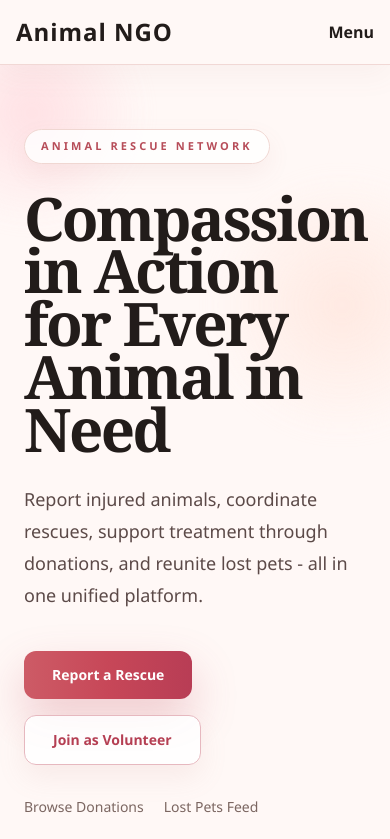
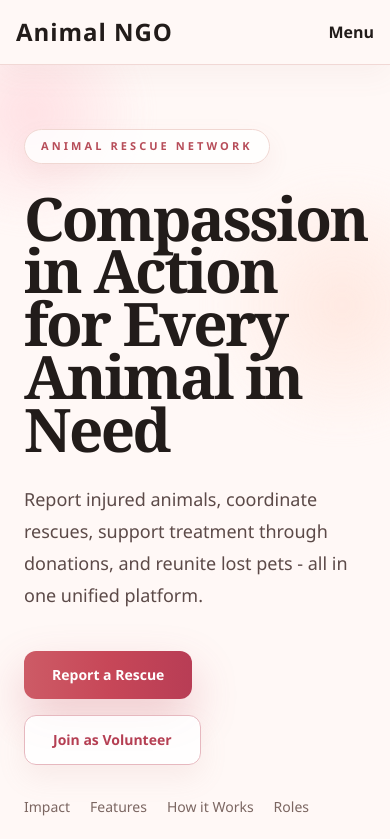
Before and after one commit to NNIIKKKKII/Animal_NGO_Project, a React (Vite) app in the folder animal-ngo-frontend/: page / in a window 390 px wide. Shown: the top 839 px of the page. Built offline with nearby package versions, Linux system fonts and the light colour scheme; no server answers.

Commit message:
add smooth scroll to the landing page

```diff
--- a/animal-ngo-frontend/src/index.css
+++ b/animal-ngo-frontend/src/index.css
@@ -2,6 +2,12 @@
 
 html {
   scroll-behavior: smooth;
+}
+
+@media (prefers-reduced-motion: reduce) {
+  html {
+    scroll-behavior: auto;
+  }
 }
 
 body {
@@ -370,6 +376,10 @@ body {
     linear-gradient(180deg, rgba(255, 248, 246, 0) 0%, rgba(255, 238, 240, 0.9) 28%, rgba(255, 248, 246, 0) 100%);
 }
 
+.landing-anchor-section {
+  scroll-margin-top: 5.5rem;
+}
+
 @media (max-width: 1023px) {
   .landing-cinema-glow-one {
     width: 20rem;
--- a/animal-ngo-frontend/src/pages/LandingPage.jsx
+++ b/animal-ngo-frontend/src/pages/LandingPage.jsx
@@ -1,4 +1,5 @@
 import { Link } from "react-router-dom";
+import { useEffect, useState } from "react";
 import catImage from "../assets/pics/cat.jpg";
 import FeatureCard from "../components/landing/FeatureCard.jsx";
 import Stat from "../components/landing/Stat.jsx";
@@ -92,9 +93,20 @@ const roles = [
 ];
 
 const LandingPage = () => {
+  const [showBackToTop, setShowBackToTop] = useState(false);
+
+  useEffect(() => {
+    const onScroll = () => {
+      setShowBackToTop(window.scrollY > 520);
+    };
+
+    window.addEventListener("scroll", onScroll, { passive: true });
+    return () => window.removeEventListener("scroll", onScroll);
+  }, []);
+
   return (
     <div className="overflow-hidden bg-[#fff8f6] text-[#221c1a]">
-      <section className="relative isolate">
+      <section id="hero" className="landing-anchor-section relative isolate">
         <div className="landing-cinema-glow landing-cinema-glow-one" />
         <div className="landing-cinema-glow landing-cinema-glow-two" />
         <div className="landing-cinema-glow landing-cinema-glow-three" />
@@ -131,6 +143,18 @@ const LandingPage = () => {
             </div>
 
             <div className="mt-8 flex flex-wrap gap-5 text-sm font-medium text-[#7b6661]">
+              <a href="#impact" className="transition hover:text-[#b83d55]">
+                Impact
+              </a>
+              <a href="#features" className="transition hover:text-[#b83d55]">
+                Features
+              </a>
+              <a href="#workflow" className="transition hover:text-[#b83d55]">
+                How it Works
+              </a>
+              <a href="#roles" className="transition hover:text-[#b83d55]">
+                Roles
+              </a>
               <Link to="/donations" className="transition hover:text-[#b83d55]">
                 Browse Donations
               </Link>
@@ -176,7 +200,7 @@ const LandingPage = () => {
         </div>
       </section>
 
-      <section className="relative z-10 mx-auto max-w-7xl px-6 pb-8 md:px-10">
+      <section id="impact" className="landing-anchor-section relative z-10 mx-auto max-w-7xl px-6 pb-8 md:px-10">
         <div className="landing-fade-up landing-delay-2 rounded-[30px] border border-[#f0dbd8] bg-white/88 px-6 py-8 shadow-[0_28px_60px_rgba(139,98,86,0.09)] backdrop-blur md:px-10">
           <div className="flex flex-col gap-8 md:flex-row md:items-start md:gap-0">
             {stats.map((item) => (
@@ -186,7 +210,7 @@ const LandingPage = () => {
         </div>
       </section>
 
-      <section className="relative">
+      <section id="features" className="landing-anchor-section relative">
         <div className="landing-section-tint landing-section-tint-one" />
         <div className="mx-auto max-w-7xl px-6 py-24 md:px-10">
           <div className="landing-fade-up max-w-3xl">
@@ -213,7 +237,7 @@ const LandingPage = () => {
         </div>
       </section>
 
-      <section className="mx-auto max-w-7xl px-6 py-24 md:px-10">
+      <section id="workflow" className="landing-anchor-section mx-auto max-w-7xl px-6 py-24 md:px-10">
         <div className="grid gap-12 lg:grid-cols-[0.82fr_1.18fr] lg:items-start">
           <div className="landing-fade-up">
             <p className="text-xs font-semibold uppercase tracking-[0.28em] text-[#b9505d]">
@@ -243,7 +267,7 @@ const LandingPage = () => {
         </div>
       </section>
 
-      <section className="relative">
+      <section id="roles" className="landing-anchor-section relative">
         <div className="landing-section-tint landing-section-tint-two" />
         <div className="mx-auto max-w-7xl px-6 py-24 md:px-10">
           <div className="grid gap-12 lg:grid-cols-[0.9fr_1.1fr]">
@@ -281,7 +305,7 @@ const LandingPage = () => {
         </div>
       </section>
 
-      <section className="mx-auto max-w-7xl px-6 py-24 md:px-10">
+      <section id="trust" className="landing-anchor-section mx-auto max-w-7xl px-6 py-24 md:px-10">
         <div className="landing-fade-up grid gap-10 rounded-[36px] border border-[#f0dbd8] bg-white/92 p-8 shadow-[0_28px_65px_rgba(126,89,89,0.1)] backdrop-blur md:p-10 lg:grid-cols-[0.92fr_1.08fr] lg:items-center">
           <div className="overflow-hidden rounded-[28px] shadow-[0_18px_40px_rgba(126,89,89,0.12)]">
             <img
@@ -308,7 +332,7 @@ const LandingPage = () => {
         </div>
       </section>
 
-      <section className="px-6 pb-24 pt-8 md:px-10">
+      <section id="cta" className="landing-anchor-section px-6 pb-24 pt-8 md:px-10">
         <div className="landing-fade-up mx-auto max-w-7xl overflow-hidden rounded-[40px] bg-gradient-to-r from-[#c84d67] via-[#d95f77] to-[#e57d8a] px-8 py-14 text-white shadow-[0_30px_75px_rgba(199,80,109,0.28)] md:px-12 md:py-16">
           <div className="grid gap-8 lg:grid-cols-[1fr_auto] lg:items-center">
             <div>
@@ -341,6 +365,16 @@ const LandingPage = () => {
           </div>
         </div>
       </section>
+
+      {showBackToTop && (
+        <a
+          href="#hero"
+          aria-label="Back to top"
+          className="fixed bottom-6 right-6 z-50 inline-flex h-12 w-12 items-center justify-center rounded-full bg-gradient-to-r from-[#cd5b66] to-[#b83d55] text-white shadow-[0_18px_30px_rgba(196,78,101,0.32)] transition duration-300 hover:-translate-y-1 hover:shadow-[0_24px_40px_rgba(196,78,101,0.36)]"
+        >
+          ↑
+        </a>
+      )}
     </div>
   );
 };
```
